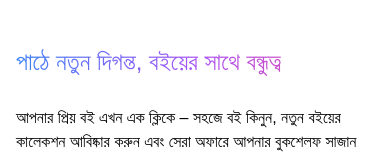
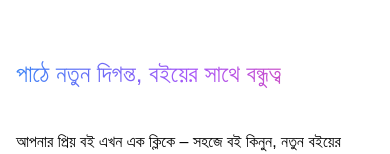
Before and after one commit to ashrafulparan2/Bookify-Front, a React (Vite) app: page / in a window 390 px wide. Shown: the part 526-680 px from the top of the page. Built offline with nearby package versions, Linux system fonts and the light colour scheme; no server answers.

Commit message:
Enhance text styling in Banner component with added padding and adjusted line height for better readability

```diff
--- a/src/Pages/home/Banner.jsx
+++ b/src/Pages/home/Banner.jsx
@@ -50,13 +50,17 @@ const Banner = () => {
       {/* Text Section */}
       <Link to={`/allbooks`}>
       <div className="md:w-1/2 w-full">
+      <h2
+  style={{
+    ...animationStyle,
+    padding: '10px 0', // Add padding to ensure there's space around the text
+    lineHeight: '1.5',  // Adjust line height to avoid text being cut off
+  }}
+  className="md:text-3xl text-2xl font-medium mb-7 bg-gradient-to-r from-blue-500 via-purple-500 to-pink-500 text-transparent bg-clip-text"
+>
+  পাঠে নতুন দিগন্ত, বইয়ের সাথে বন্ধুত্ব
+</h2>
 
-        <h2
-          style={animationStyle}
-          className="md:text-3xl text-2xl font-medium mb-7 bg-gradient-to-r from-blue-500 via-purple-500 to-pink-500 text-transparent bg-clip-text"
-        >
-          পাঠে নতুন দিগন্ত, বইয়ের সাথে বন্ধুত্ব
-        </h2>
         <p style={animationStyle} className="mb-10">
           আপনার প্রিয় বই এখন এক ক্লিকে – সহজে বই কিনুন, নতুন বইয়ের কালেকশন
           আবিষ্কার করুন এবং সেরা অফারে আপনার বুকশেলফ সাজান আমাদের বুকস্টোর থেকে!
```
